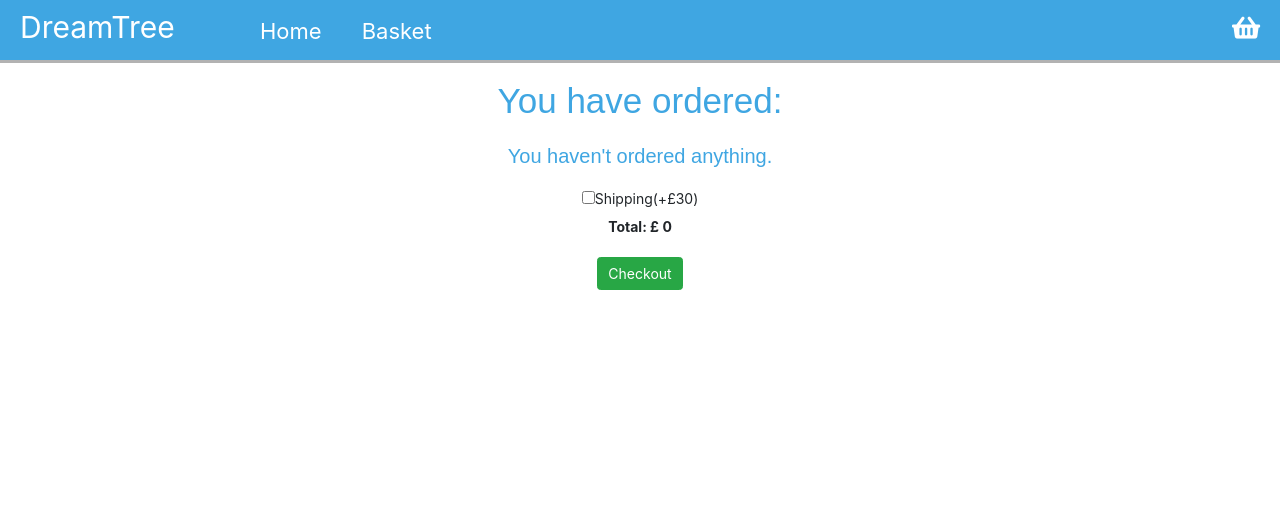
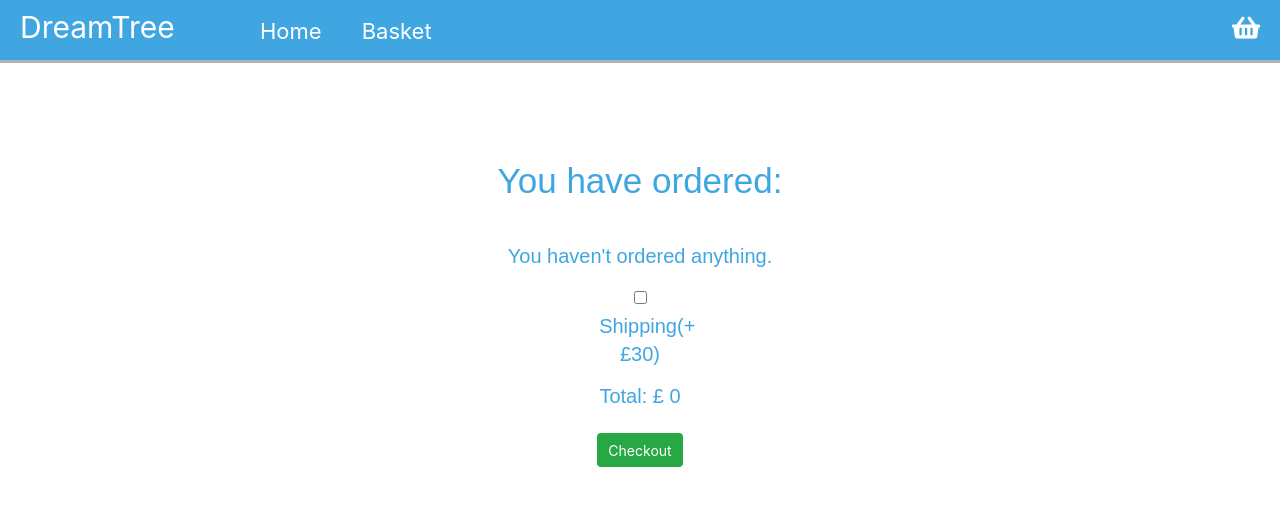
Before and after one commit to Colin-Sharp/Tree-house-shopping-basket, a React (Create React App) app: page /basket in a window 1280 px wide. Shown: the top 506 px of the page. Built offline with nearby package versions, Linux system fonts and the light colour scheme.

Commit message:
change add button

```diff
--- a/src/pages/Basket.js
+++ b/src/pages/Basket.js
@@ -70,7 +70,7 @@ class Basket extends Component {
     return (
       <div className="container">
         <div className="cart">
-          <h1>You have ordered:</h1>
+          <h1 style={{padding: '100px 0 30px'}}>You have ordered:</h1>
           <ul className="collection">{addedItems}</ul>
         </div>
         <Recipe />
--- a/src/pages/Home.js
+++ b/src/pages/Home.js
@@ -12,8 +12,8 @@ class Home extends Component {
         <div className="card" key={item.id}>
           <div className="card-image">
             <img src={item.img} alt={item.title} />
-            <span className="card-title">{item.title}</span>
-            <span to="/" onClick={() => { this.handleClick(item.id) }}><i className="fas fa-plus-circle"></i></span>
+            <span className="card-title" style={{padding: '5px'}}>{item.title}</span>
+            <span to="/" onClick={() => { this.handleClick(item.id) }}><button className="btn btn-primary" >Add</button></span>
           </div>
           <div className="card-content">
             <p>{item.desc}</p>
--- a/src/pages/Recipe.js
+++ b/src/pages/Recipe.js
@@ -24,10 +24,10 @@ class Recipe extends Component {
           <div className="collection-item">
             <label>
               <input type="checkbox" ref="shipping" onChange={this.handleChecked} />
-              <span>Shipping(+£30)</span>
+              <span><p>Shipping(+£30)</p></span>
             </label>
           </div>
-          <div className="collection-item"><b>Total: £ {this.props.total} </b></div>
+          <div className="collection-item"><p>Total: £ {this.props.total}</p></div>
         </div>
         <div >
           <button className="btn btn-success">Checkout</button>
```
